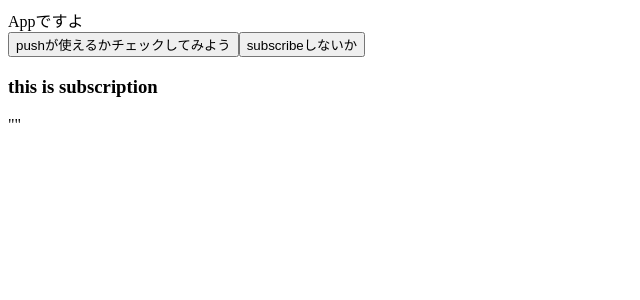
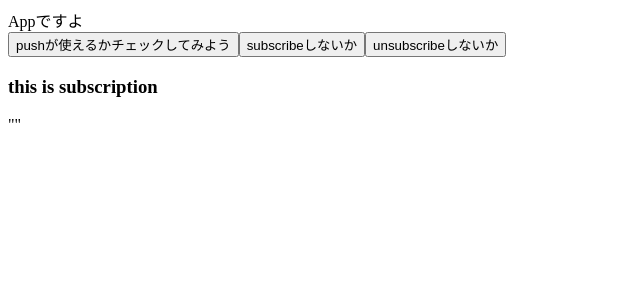
Before and after one commit to you-hei/ocnuwerker, a React app: page / in a window 1280 px wide. Shown: the top 300 px of the page, without its empty margins (0-640 px from the left). Built offline with nearby package versions, Linux system fonts and the light colour scheme.

Commit message:
unsubscribeするようにしたった

```diff
--- a/src/App.js
+++ b/src/App.js
@@ -7,6 +7,7 @@ class App extends Component {
 
     this.pushチェック = this.pushチェック.bind(this)
     this.subscribeする = this.subscribeする.bind(this)
+    this.unsubscribeする = this.unsubscribeする.bind(this)
 
     this.state = {
       subscription: ''
@@ -41,14 +42,35 @@ class App extends Component {
     this.pushチェック()
       .then((swr: ServiceWorkerRegistration) => {
         console.log('subsribeする', swr)
-        swr.pushManager.subscribe({
+        return swr.pushManager.subscribe({
           userVisibleOnly: true,
           applicationServerKey
         })
-          .then((subscription: PushSubscription) => {
-            console.log('subscribe then', subscription)
-            this.setState({ subscription })
-          })
+      })
+      .then((subscription: PushSubscription) => {
+        console.log('subscribe then', subscription)
+        this.setState({ subscription })
+      })
+      .catch(console.error)
+  }
+
+  unsubscribeする() {
+    this.pushチェック()
+      .then((swr: ServiceWorkerRegistration) => {
+        console.log('subscriptionを取得する')
+        return swr.pushManager.getSubscription()
+      })
+      .then((subscription: PushSubscription) => {
+        if (subscription) {
+          // subscriptionが取れた時だけunsubscribeしたろ
+          return subscription.unsubscribe()
+        } else {
+          // subscription取れんやん
+          return Promise.reject('unsubscribeできなかった！！！！subscribeされてないのでunsubscribeできないのは自明の理')
+        }
+      })
+      .then((isSuccess) => {
+        console.log('unsubscribeできた？ isSuccess:', isSuccess)
       })
       .catch(console.error)
   }
@@ -60,6 +82,7 @@ class App extends Component {
         <div>
           <input type="button" value="pushが使えるかチェックしてみよう" onClick={this.pushチェック} />
           <input type="button" value="subscribeしないか" onClick={this.subscribeする} />
+          <input type="button" value="unsubscribeしないか" onClick={this.unsubscribeする} />
         </div>
         <div>
           <h3>this is subscription</h3>
```
